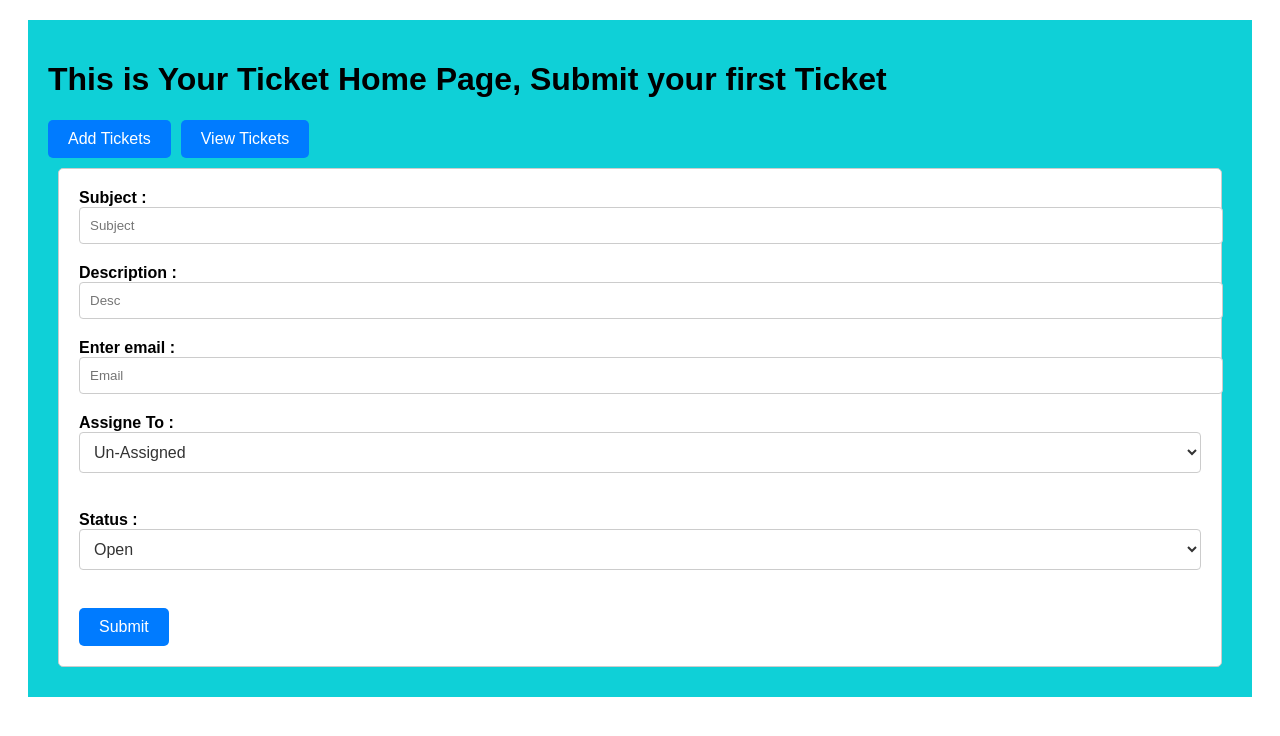
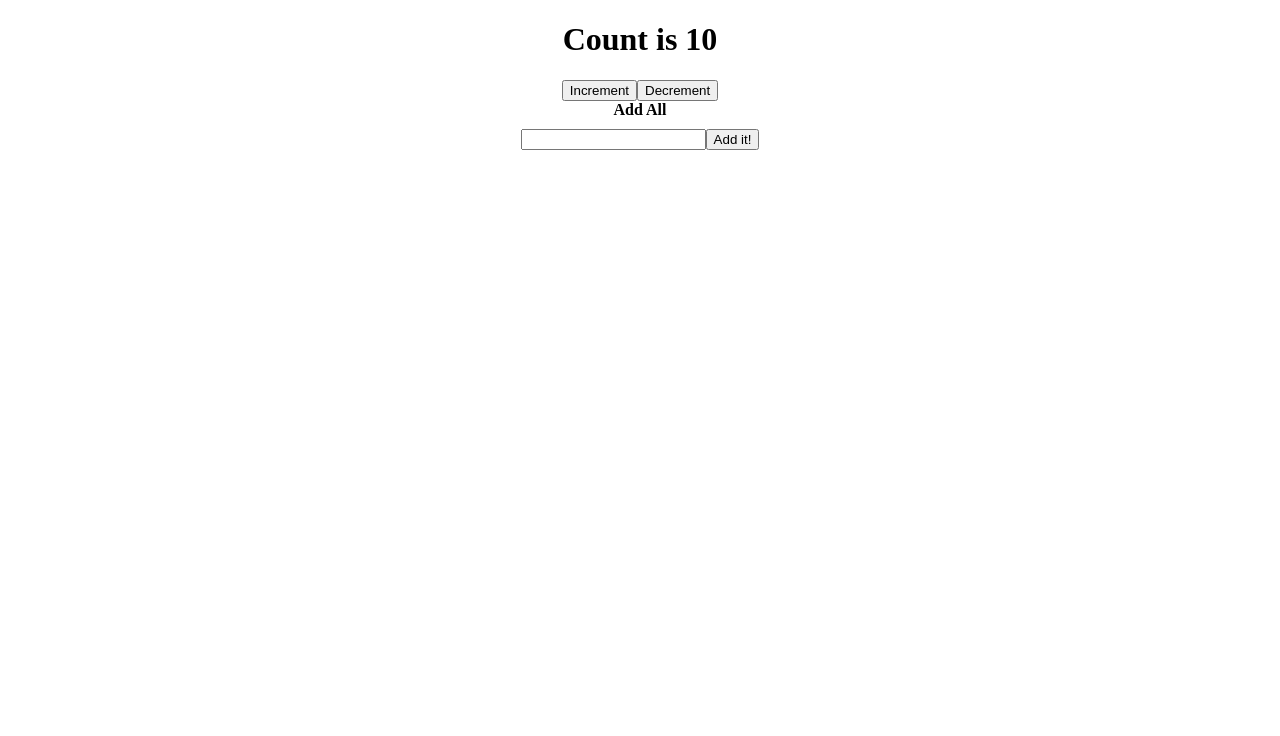
Before and after one commit to Deendayal16/ReactLearning, a React (Create React App) app: page / in a window 1280 px wide. Shown: the top 736 px of the page. Built offline with nearby package versions, Linux system fonts and the light colour scheme.

Commit message:
React HandOn Task

```diff
--- /dev/null
+++ b/src/React-Hands-on-Task3/App.js
@@ -0,0 +1,12 @@
+import "./style.css";
+import Textcolor from "./TextColour";
+const  TextColourApp = ()=> {
+  return (
+    <div className="App">
+      <Textcolor color={'red'}  />
+      <Textcolor color={'green'} />
+      <Textcolor color={'blue'} />
+    </div>
+  );
+}
+export default TextColourApp
--- /dev/null
+++ b/src/React-Hands-on-Task3/TextColour.js
@@ -0,0 +1,6 @@
+import React from "react";
+// This is all done!  No changes needed!
+export default function BrightText({ color }) {
+  const style = { color: color };
+  return <h1 style={style}>Hi!</h1>;
+}
--- /dev/null
+++ b/src/React-Hands-on-Task3/style.css
@@ -0,0 +1,4 @@
+.App {
+    font-family: sans-serif;
+    text-align: center;
+  }
--- /dev/null
+++ b/src/React-Hands-on-Task4/App.js
@@ -0,0 +1,13 @@
+import { useState } from "react";
+const  Task4App = ()=> {
+  const [text, setText]= useState("");
+  return (
+    <div style={{textAlign:"center"}}>
+      <div>Enter some text </div>
+      <input onChange={(e)=>{setText(e.target.value)}} />
+      <h3>Your Text</h3>
+      <p>{text}</p>
+    </div>
+  );
+}
+export default Task4App;
--- /dev/null
+++ b/src/React-Hands-on-Task5/App.js
@@ -0,0 +1,13 @@
+import CounterPage from "./CounterPage";
+
+const Task5App=()=>{
+
+    return(
+        <div style={{textAlign:"center"}}>
+          <CounterPage></CounterPage>
+        </div>
+    )
+
+
+}
+export default Task5App;
--- /dev/null
+++ b/src/React-Hands-on-Task5/CounterPage.js
@@ -0,0 +1,43 @@
+import { useState } from "react";
+
+const CounterPage = ({initialCount=10})=>{
+   let [count , setCount] = useState(initialCount);
+   let [value, setValue]= useState(0);
+
+    const increment =()=>{
+        count= count+1;
+        setCount(count);
+    }
+    const decrement =()=>{
+        count= count-1;
+        setCount(count);
+    }
+
+    // const getvalue =(val)=>{
+    //     value = value+val;
+    // }
+
+    const handelsubmit =(e)=>{
+        e.preventDefault();
+        count = parseInt(count)+parseInt(value);
+        setCount(count);
+    }
+
+    return(
+        <>
+      <h1>Count is {count}</h1>
+
+      <button onClick={increment}>Increment</button>
+      <button onClick={decrement}>Decrement</button>
+      <form onSubmit={handelsubmit}>
+        <label>Add All</label>
+        <input onChange={(e)=>setValue(e.target.value)} />
+        <button>Add it!</button>
+      </form>
+    </>
+
+    )
+
+
+}
+export default CounterPage;
--- a/src/index.js
+++ b/src/index.js
@@ -1,18 +1,24 @@
 import React from 'react';
 import ReactDOM from 'react-dom/client';
-import TicketApp from './React-Ticket-CRUD-Task/TicketContainer';
+import TicketApp from './React-Ticketing-Crud-AppTask/TicketContainer';
 import App from './MySelfTestingApp/TestingData';
 import UseStateApp from './MySelfTestingApp/UseState';
 import ImgApp from './React-Hands-on-Task1/ImgApp';
 import InputApp from './React-Hands-on-Task2/InputApp';
+import TextColourApp from './React-Hands-on-Task3/App';
+import Task4App from './React-Hands-on-Task4/App';
+import Task5App from './React-Hands-on-Task5/App';
 
 const root = ReactDOM.createRoot(document.getElementById('root'));
 root.render(
   <React.StrictMode>
-     <TicketApp/>
+     {/* <TicketApp/> */}
     {/* <App/> */}
     {/* <UseStateApp/> */}
      {/* <ImgApp/> */}
      {/* <InputApp/> */}
+     {/* <TextColourApp/> */}
+     {/* <Task4App/> */}
+     <Task5App></Task5App>
   </React.StrictMode>
 );
```
Also changed, not shown: src/React-Ticketing-Crud-AppTask/Ticket.css (renamed from src/React-Ticket-CRUD-Task/Ticket.css), src/React-Ticketing-Crud-AppTask/TicketAddForm.js (renamed from src/React-Ticket-CRUD-Task/TicketAddForm.js), src/React-Ticketing-Crud-AppTask/TicketContainer.js (renamed from src/React-Ticket-CRUD-Task/TicketContainer.js), src/React-Ticketing-Crud-AppTask/TicketDetail.js (line endings or trailing spaces), src/React-Ticketing-Crud-AppTask/TicketList.js (renamed from src/React-Ticket-CRUD-Task/TicketList.js).
